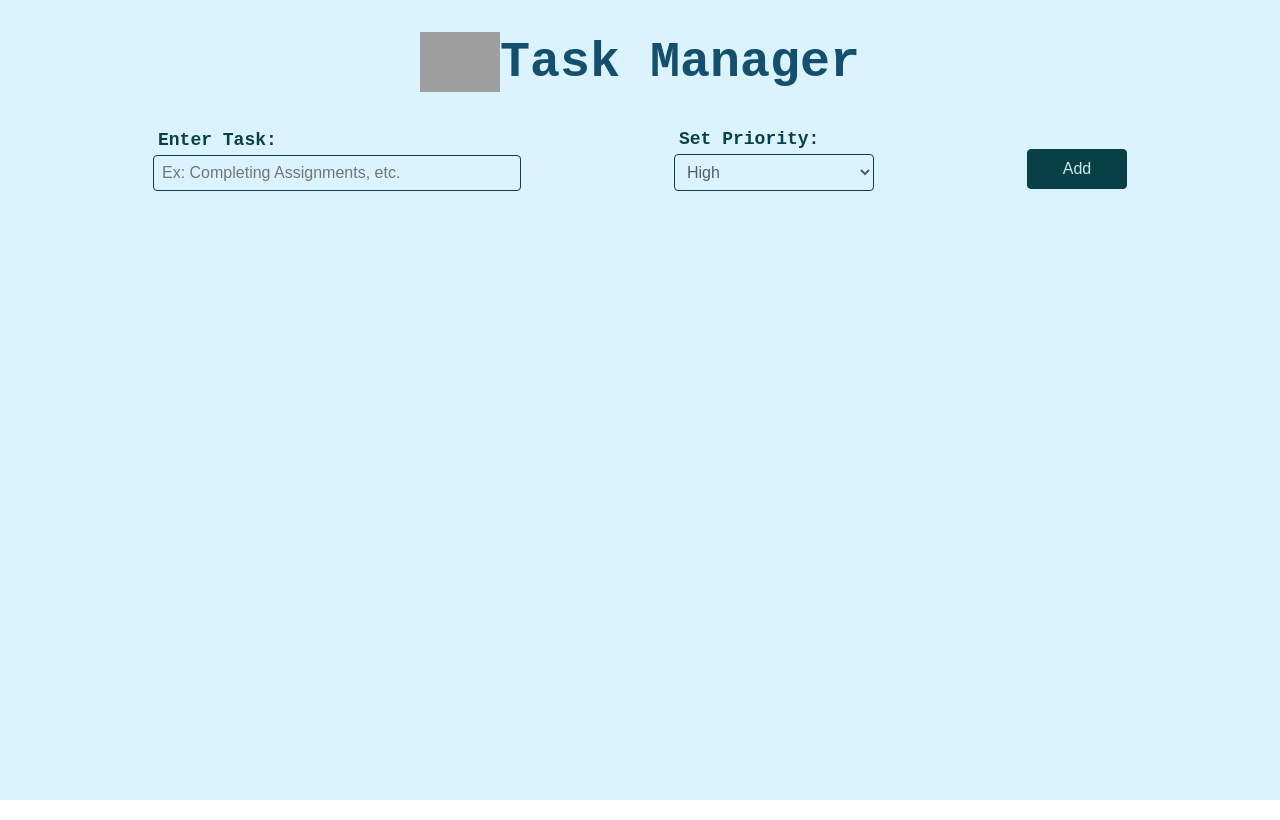
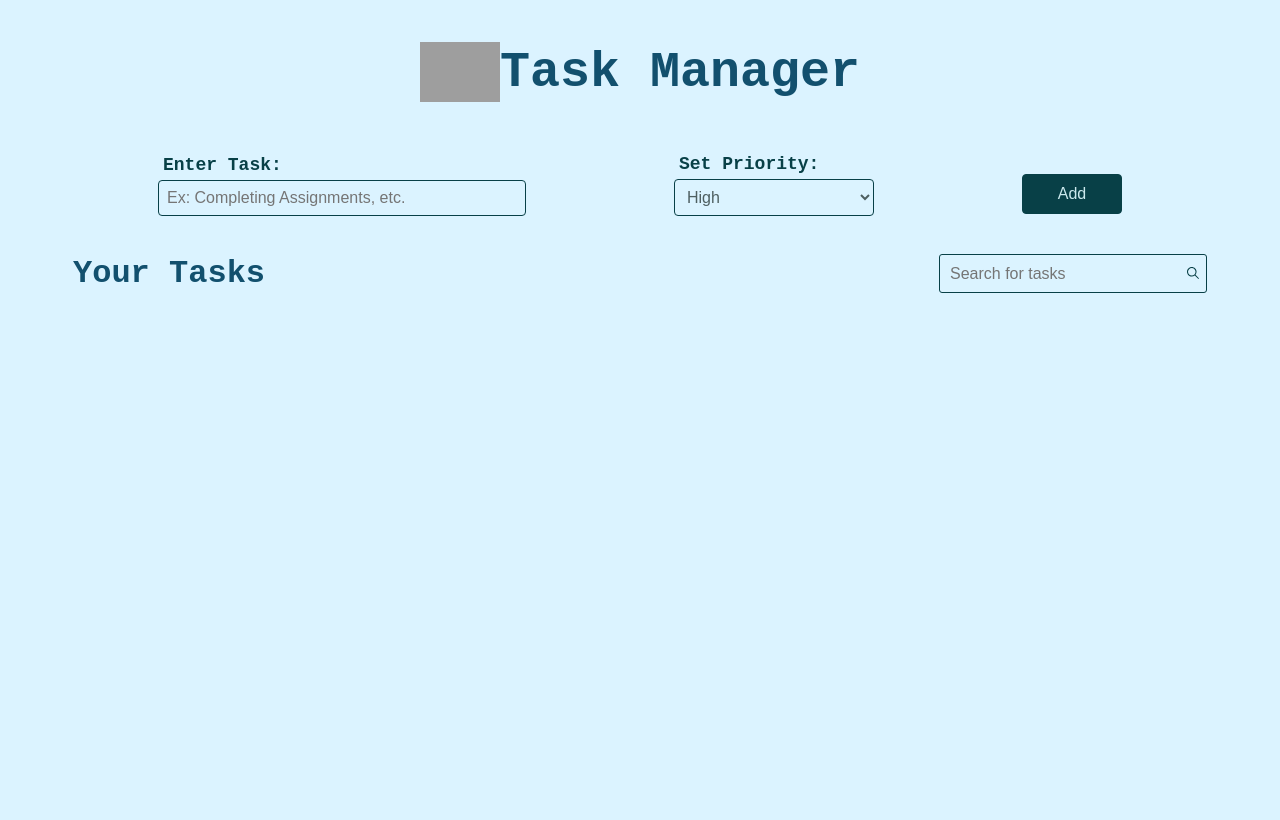
Before and after one commit to hruthvikababburi/CodingSamuraiProjects, a React (Create React App) app in the folder TaskManagement(Todos)/my-todos-app/: page / in a window 1280 px wide. Built offline with nearby package versions, Linux system fonts and the light colour scheme; grey boxes are pictures that could not be loaded; the HTML template or start-up script is replaced by a standard one.

Commit message:
Added styles and soome elements for better ui/ux

```diff
--- a/TaskManagement(Todos)/my-todos-app/package.json
+++ b/TaskManagement(Todos)/my-todos-app/package.json
@@ -8,6 +8,7 @@
     "@testing-library/user-event": "^13.5.0",
     "react": "^18.2.0",
     "react-dom": "^18.2.0",
+    "react-icons": "^5.0.1",
     "react-scripts": "5.0.1",
     "web-vitals": "^2.1.4"
   },
--- a/TaskManagement(Todos)/my-todos-app/src/App.css
+++ b/TaskManagement(Todos)/my-todos-app/src/App.css
@@ -4,6 +4,7 @@
   display: flex;
   flex-direction: column;
   align-items: center;
+  padding: 10px;
 }
 
 
@@ -25,7 +26,7 @@
 .form-el{
   display: flex;
   flex-direction: column;
-
+  margin-top: 15px;
 
 }
 .input-divs{
@@ -35,22 +36,30 @@
 .task-el{
   background-color: transparent;
   border: 1px solid #084047;
-  padding: 8px;
+  padding: 6px;
   border-radius: 4px;
   color: #4e5f61;
   margin-bottom: 15px;
-  font-size: medium;
+  font-size: small;
   cursor: pointer;
+  outline: none;
+}
+.task-el:focus{
+  box-shadow: 0px 0px 5px 0px #a9bdc0;
 }
 .priority-el{
   background-color: transparent;
   border: 1px solid #084047;
-  padding: 8px;
+  padding: 6px;
   border-radius: 4px;
   color: #4e5f61;
   margin-bottom: 15px;
-  font-size: medium;
+  font-size: small;
   cursor: pointer;
+  outline: none;
+}
+.priority-el:focus{
+  box-shadow: 0px 0px 3px 0px #889ea1;
 }
 .add-btn{
   background-color: #084047;
@@ -72,6 +81,51 @@ label{
 .add-btn:hover{
   box-shadow: 0 4px 8px 0 rgba(0, 0, 0, 0.2);
 }
+.tasks-list-heading-cont{
+  width: 90%;
+  display: flex;
+  flex-direction: column;
+  justify-content: space-between;
+  align-items: center;
+  align-self: center;
+}
+.tasks-list-heading{
+  font-size: x-large;
+  font-family: 'Courier New', Courier, monospace;
+  color: #12506e;
+}
+.search-cont{
+  flex-direction: row;
+  align-items: center;
+  position: relative;
+  background-color: transparent;
+  border: 1px solid #084047;
+  border-radius: 3px;
+  padding: 5px;
+
+
+
+}
+.search-bar{
+  background-color: transparent;
+  border: none;
+  font-size: small;
+  outline: none;
+  color: #4e5f61;
+}
+.search-icon{
+  position: absolute;
+  top:8px;
+  right: 5px;
+
+}
+.search-icon:hover{
+  cursor: pointer;
+}
+.search-cont:focus-within{
+  box-shadow: 0px 0px 5px 0px #a9bdc0;
+}
+
 
 
 
@@ -122,6 +176,12 @@ label{
     color: #4e5f61;
     margin-bottom: 12px;
     width: 350px;
+    font-size: medium;
+    outline: none;
+  }
+
+  .task-el:focus{
+    box-shadow: 0px 0px 3px 0px #889ea1;
   }
   .priority-el{
     background-color: transparent;
@@ -131,6 +191,7 @@ label{
     color: #4e5f61;
     margin-bottom: 12px;
     width: 200px;
+    font-size: medium;
   }
   .add-btn{
     background-color: #084047;
@@ -149,5 +210,56 @@ label{
     font-weight: 900;
     margin: 5px;
   }
+  .tasks-list-heading-cont{
+    width: 90%;
+    display: flex;
+    flex-direction: row;
+    justify-content: space-between;
+    align-items: center;
+    align-self: center;
+  }
+  .tasks-list-heading{
+    font-size: xx-large;
+    font-family: 'Courier New', Courier, monospace;
+    color: #12506e;
+  }
+  .search-cont{
+    flex-direction: row;
+    align-items: center;
+    position: relative;
+    background-color: transparent;
+    border: 1px solid #084047;
+    border-radius: 3px;
+    padding: 8px;
+    width: 250px;
+
+  }
+  .search-bar{
+    background-color: transparent;
+    border: none;
+    width: 90%;
+    font-size: medium;
+    color: #4e5f61;
+  }
+  .search-icon{
+    position: absolute;
+    top:10px;
+    right: 5px;
+  }
+  .search-icon:hover{
+    cursor: pointer;
+  }
+  .search-cont:focus-within{
+    box-shadow: 0px 0px 3px 0px #889ea1;
+  }
+  .priority-el:focus{
+    box-shadow: 0px 0px 3px 0px #889ea1;
+  }
+
+
+
+
+
+
 
 }
--- a/TaskManagement(Todos)/my-todos-app/src/Components/Main.js
+++ b/TaskManagement(Todos)/my-todos-app/src/Components/Main.js
@@ -1,4 +1,5 @@
 import React from 'react'
+import { IoIosSearch } from "react-icons/io";
 
 export default function Main() {
   return (
@@ -22,6 +23,13 @@ export default function Main() {
             </div>
             <button type='submit' className='add-btn'>Add</button>
          </form>
+         <div className='tasks-list-heading-cont'>
+            <h2 className='tasks-list-heading'>Your Tasks</h2>
+            <div className='search-cont'>
+                <input type='text' className='search-bar' placeholder='Search for tasks'/>
+                <IoIosSearch className='search-icon' color='#084047'/>
+            </div>
+         </div>
     </div>
   )
 }
```
Also changed, not shown: 1 other file (tests, documents, lock files or other folders).
